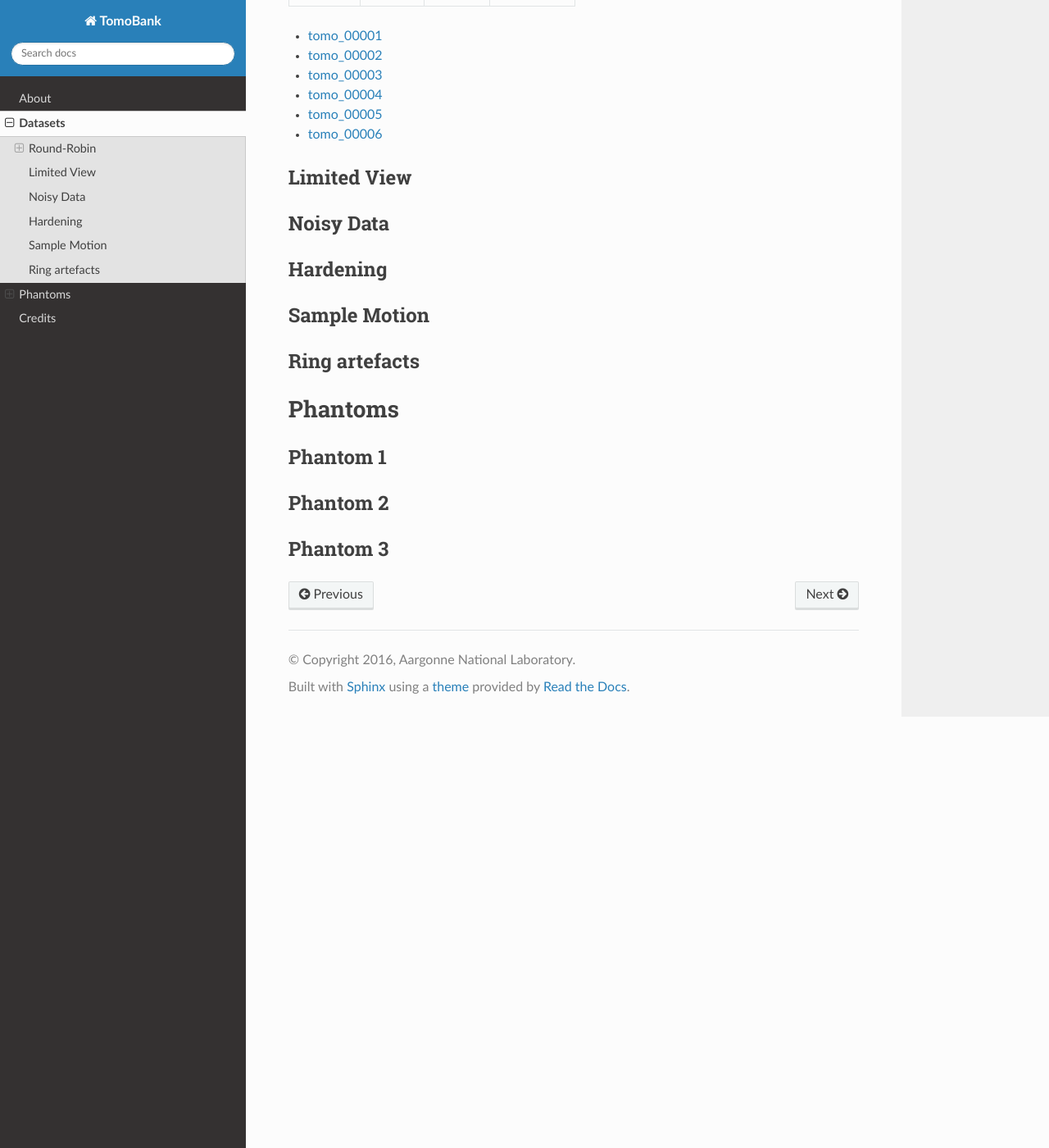
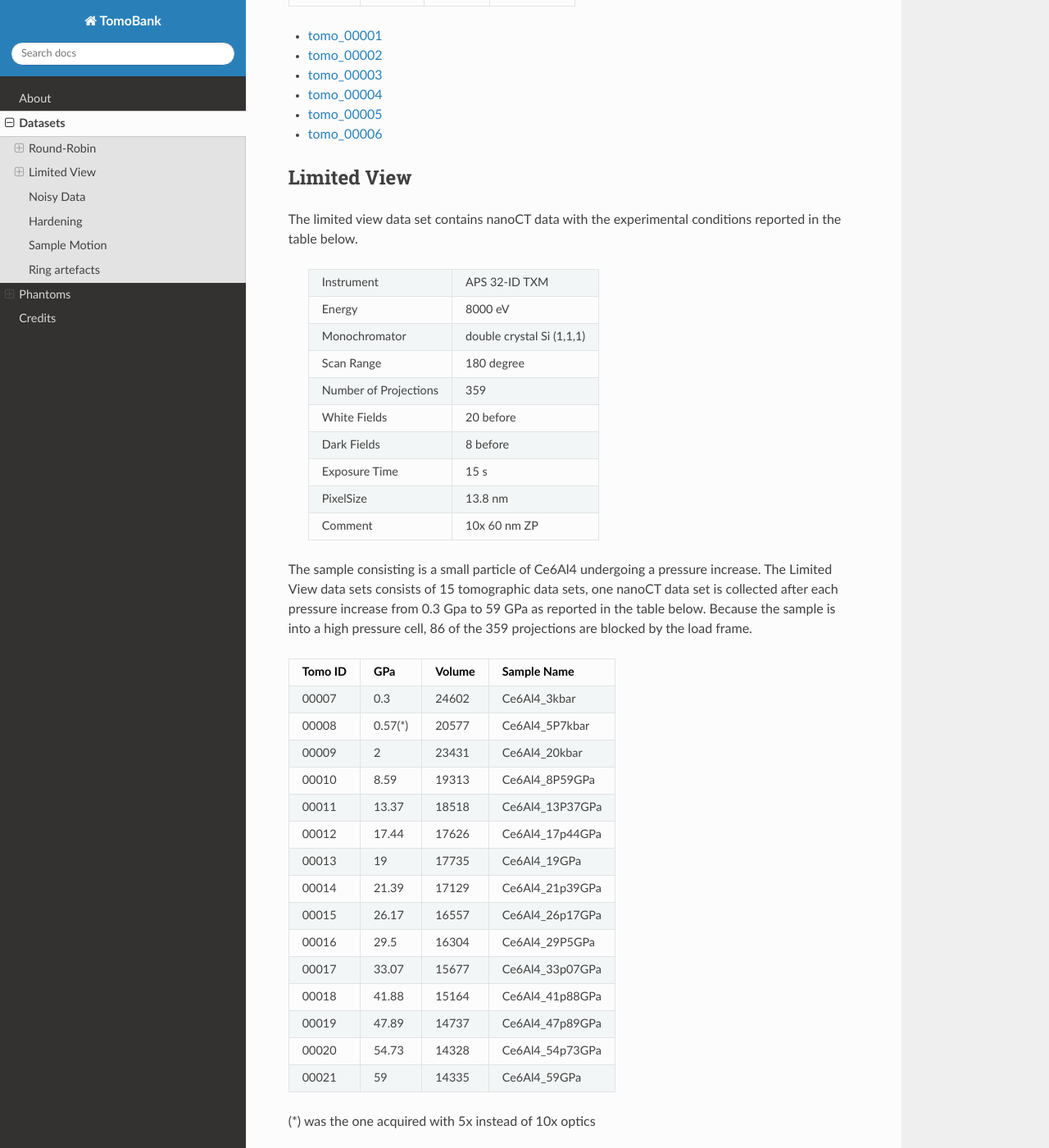
Before and after one commit to tomography/tomobank, a Sphinx documentation site: the page built from doc/source/demo.rst, in a window 1280 px wide and 1400 px high, scrolled down 825 px. Shown: the whole window at 82% size. Built offline with Sphinx 7.4.7 and the Read the Docs theme 2.0.0, drawn with Linux system fonts in a browser that asks for light colours; cross-references to code outside the pages are shown as plain code; some of the changed text lies outside the part shown.

Commit message:
working on HP datasets

```diff
--- a/doc/source/demo.rst
+++ b/doc/source/demo.rst
@@ -36,6 +36,92 @@ The Round-Robin data sets consists of two shale samples obtained from the North
 Limited View
 ------------
 
+The limited view data set contains nanoCT data with the experimental conditions reported in the table below.
+
+ +------------------------+----------------------------------+
+ | Instrument             |      APS 32-ID TXM               |
+ +------------------------+----------------------------------+
+ | Energy                 |      8000 eV                     |
+ +------------------------+----------------------------------+
+ | Monochromator          |      double crystal Si (1,1,1)   |
+ +------------------------+----------------------------------+
+ | Scan Range             |      180 degree                  |
+ +------------------------+----------------------------------+
+ | Number of Projections  |      359                         |
+ +------------------------+----------------------------------+
+ | White Fields           |      20 before                   |
+ +------------------------+----------------------------------+
+ | Dark Fields            |      8 before                    |
+ +------------------------+----------------------------------+
+ | Exposure Time          |      15 s                        |
+ +------------------------+----------------------------------+
+ | PixelSize              |      13.8 nm                     |
+ +------------------------+----------------------------------+
+ | Comment                |      10x 60 nm ZP                |
+ +------------------------+----------------------------------+
+
+
+The sample consisting is a small particle of Ce6Al4 undergoing a pressure increase.
+The Limited View data sets consists of 15 tomographic data sets, one nanoCT data
+set is collected after each pressure increase from 0.3 Gpa to 59 GPa as reported in
+the table below. Because the sample is into a high pressure cell,
+86 of the 359 projections are blocked by the load frame.
+
+
++----------+---------+---------+-------------------+
+| Tomo ID  |   GPa   | Volume  |  Sample Name      |
++==========+=========+=========+===================+
+|    00007 | 0.3     | 24602   |  Ce6Al4_3kbar     |
++----------+---------+---------+-------------------+
+|    00008 | 0.57(*) | 20577   |  Ce6Al4_5P7kbar   |
++----------+---------+---------+-------------------+
+|    00009 | 2       | 23431   |  Ce6Al4_20kbar    |
++----------+---------+---------+-------------------+
+|    00010 | 8.59    | 19313   |  Ce6Al4_8P59GPa   |
++----------+---------+---------+-------------------+
+|    00011 | 13.37   | 18518   |  Ce6Al4_13P37GPa  |
++----------+---------+---------+-------------------+
+|    00012 | 17.44   | 17626   |  Ce6Al4_17p44GPa  |
++----------+---------+---------+-------------------+
+|    00013 | 19      | 17735   |  Ce6Al4_19GPa     |
++----------+---------+---------+-------------------+
+|    00014 | 21.39   | 17129   |  Ce6Al4_21p39GPa  |
++----------+---------+---------+-------------------+
+|    00015 | 26.17   | 16557   |  Ce6Al4_26p17GPa  |
++----------+---------+---------+-------------------+
+|    00016 | 29.5    | 16304   |  Ce6Al4_29P5GPa   |
++----------+---------+---------+-------------------+
+|    00017 | 33.07   | 15677   |  Ce6Al4_33p07GPa  |
++----------+---------+---------+-------------------+
+|    00018 | 41.88   | 15164   |  Ce6Al4_41p88GPa  |
++----------+---------+---------+-------------------+
+|    00019 | 47.89   | 14737   |  Ce6Al4_47p89GPa  |
++----------+---------+---------+-------------------+
+|    00020 | 54.73   | 14328   |  Ce6Al4_54p73GPa  |
++----------+---------+---------+-------------------+
+|    00021 | 59      | 14335   |  Ce6Al4_59GPa     |
++----------+---------+---------+-------------------+
+
+(*) was the one acquired with 5x instead of 10x optics
+
+.. toctree::
+
+   demo/doc.demo.tomo_00007
+   demo/doc.demo.tomo_00008
+   demo/doc.demo.tomo_00009
+   demo/doc.demo.tomo_00010
+   demo/doc.demo.tomo_00011
+   demo/doc.demo.tomo_00012
+   demo/doc.demo.tomo_00013
+   demo/doc.demo.tomo_00014
+   demo/doc.demo.tomo_00015
+   demo/doc.demo.tomo_00016
+   demo/doc.demo.tomo_00017
+   demo/doc.demo.tomo_00018
+   demo/doc.demo.tomo_00019
+   demo/doc.demo.tomo_00020
+   demo/doc.demo.tomo_00021
+
 Noisy Data
 ----------
 
--- /dev/null
+++ b/doc/source/demo/doc.demo.tomo_00007.rst
@@ -0,0 +1,4 @@
+tomo_00007
+==========
+
+Download Data: `Globus <https://www.globus.org/app/transfer?origin_id=e133a81a-6d04-11e5-ba46-22000b92c6ec&origin_path=%2Ftomobank%2F>`_
--- /dev/null
+++ b/doc/source/demo/doc.demo.tomo_00008.rst
@@ -0,0 +1,4 @@
+tomo_00008
+==========
+
+Download Data: `Globus <https://www.globus.org/app/transfer?origin_id=e133a81a-6d04-11e5-ba46-22000b92c6ec&origin_path=%2Ftomobank%2F>`_
--- /dev/null
+++ b/doc/source/demo/doc.demo.tomo_00009.rst
@@ -0,0 +1,4 @@
+tomo_00009
+==========
+
+Download Data: `Globus <https://www.globus.org/app/transfer?origin_id=e133a81a-6d04-11e5-ba46-22000b92c6ec&origin_path=%2Ftomobank%2F>`_
--- /dev/null
+++ b/doc/source/demo/doc.demo.tomo_00010.rst
@@ -0,0 +1,4 @@
+tomo_00010
+==========
+
+Download Data: `Globus <https://www.globus.org/app/transfer?origin_id=e133a81a-6d04-11e5-ba46-22000b92c6ec&origin_path=%2Ftomobank%2F>`_
--- /dev/null
+++ b/doc/source/demo/doc.demo.tomo_00011.rst
@@ -0,0 +1,4 @@
+tomo_00011
+==========
+
+Download Data: `Globus <https://www.globus.org/app/transfer?origin_id=e133a81a-6d04-11e5-ba46-22000b92c6ec&origin_path=%2Ftomobank%2F>`_
--- /dev/null
+++ b/doc/source/demo/doc.demo.tomo_00012.rst
@@ -0,0 +1,4 @@
+tomo_00012
+==========
+
+Download Data: `Globus <https://www.globus.org/app/transfer?origin_id=e133a81a-6d04-11e5-ba46-22000b92c6ec&origin_path=%2Ftomobank%2F>`_
--- /dev/null
+++ b/doc/source/demo/doc.demo.tomo_00013.rst
@@ -0,0 +1,4 @@
+tomo_00013
+==========
+
+Download Data: `Globus <https://www.globus.org/app/transfer?origin_id=e133a81a-6d04-11e5-ba46-22000b92c6ec&origin_path=%2Ftomobank%2F>`_
--- /dev/null
+++ b/doc/source/demo/doc.demo.tomo_00014.rst
@@ -0,0 +1,4 @@
+tomo_00014
+==========
+
+Download Data: `Globus <https://www.globus.org/app/transfer?origin_id=e133a81a-6d04-11e5-ba46-22000b92c6ec&origin_path=%2Ftomobank%2F>`_
--- /dev/null
+++ b/doc/source/demo/doc.demo.tomo_00015.rst
@@ -0,0 +1,4 @@
+tomo_00015
+==========
+
+Download Data: `Globus <https://www.globus.org/app/transfer?origin_id=e133a81a-6d04-11e5-ba46-22000b92c6ec&origin_path=%2Ftomobank%2F>`_
--- /dev/null
+++ b/doc/source/demo/doc.demo.tomo_00016.rst
@@ -0,0 +1,4 @@
+tomo_00016
+==========
+
+Download Data: `Globus <https://www.globus.org/app/transfer?origin_id=e133a81a-6d04-11e5-ba46-22000b92c6ec&origin_path=%2Ftomobank%2F>`_
--- /dev/null
+++ b/doc/source/demo/doc.demo.tomo_00017.rst
@@ -0,0 +1,4 @@
+tomo_00017
+==========
+
+Download Data: `Globus <https://www.globus.org/app/transfer?origin_id=e133a81a-6d04-11e5-ba46-22000b92c6ec&origin_path=%2Ftomobank%2F>`_
--- /dev/null
+++ b/doc/source/demo/doc.demo.tomo_00018.rst
@@ -0,0 +1,4 @@
+tomo_00018
+==========
+
+Download Data: `Globus <https://www.globus.org/app/transfer?origin_id=e133a81a-6d04-11e5-ba46-22000b92c6ec&origin_path=%2Ftomobank%2F>`_
--- /dev/null
+++ b/doc/source/demo/doc.demo.tomo_00019.rst
@@ -0,0 +1,4 @@
+tomo_00019
+==========
+
+Download Data: `Globus <https://www.globus.org/app/transfer?origin_id=e133a81a-6d04-11e5-ba46-22000b92c6ec&origin_path=%2Ftomobank%2F>`_
--- /dev/null
+++ b/doc/source/demo/doc.demo.tomo_00020.rst
@@ -0,0 +1,4 @@
+tomo_00020
+==========
+
+Download Data: `Globus <https://www.globus.org/app/transfer?origin_id=e133a81a-6d04-11e5-ba46-22000b92c6ec&origin_path=%2Ftomobank%2F>`_
--- /dev/null
+++ b/doc/source/demo/doc.demo.tomo_00021.rst
@@ -0,0 +1,4 @@
+tomo_00021
+==========
+
+Download Data: `Globus <https://www.globus.org/app/transfer?origin_id=e133a81a-6d04-11e5-ba46-22000b92c6ec&origin_path=%2Ftomobank%2F>`_
```
